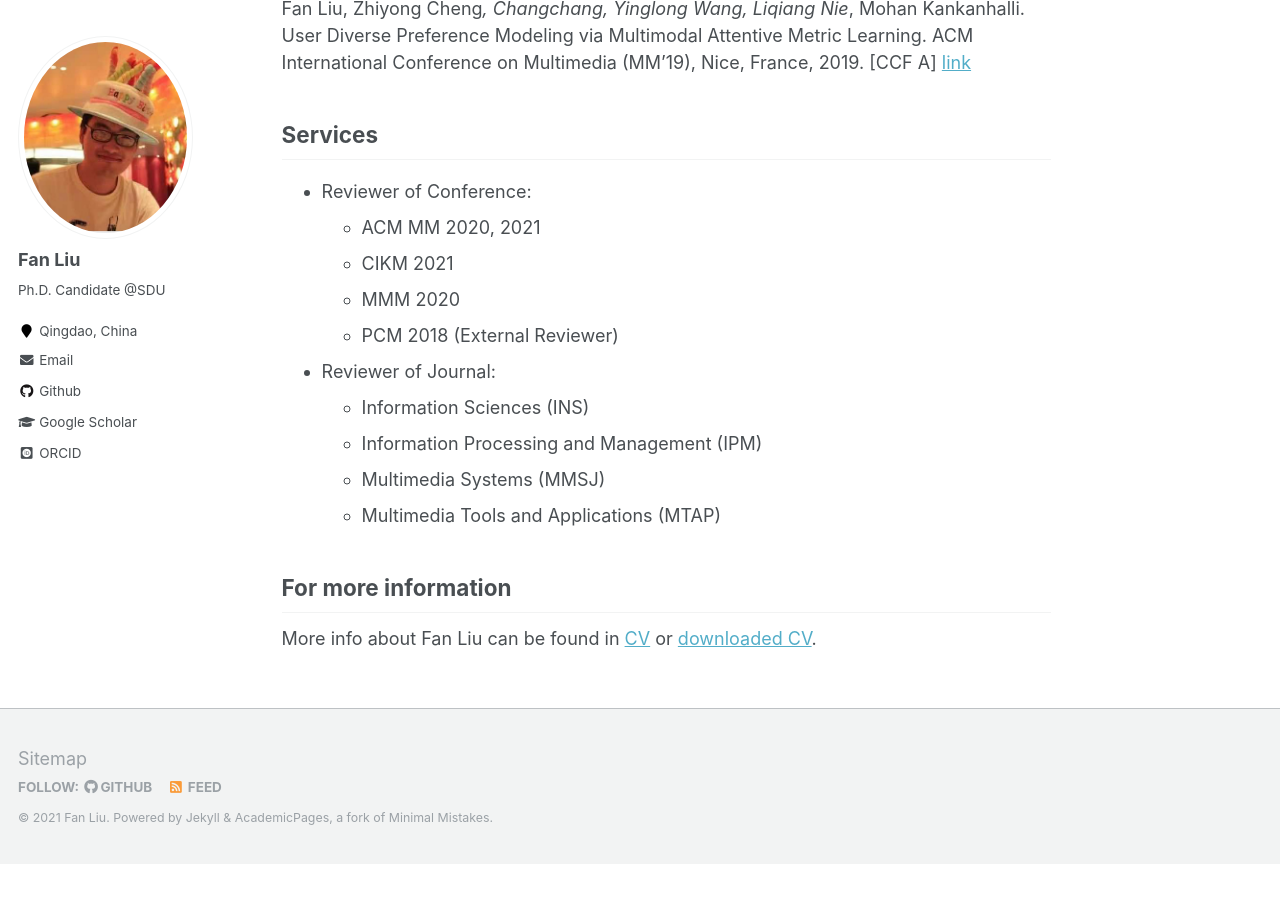
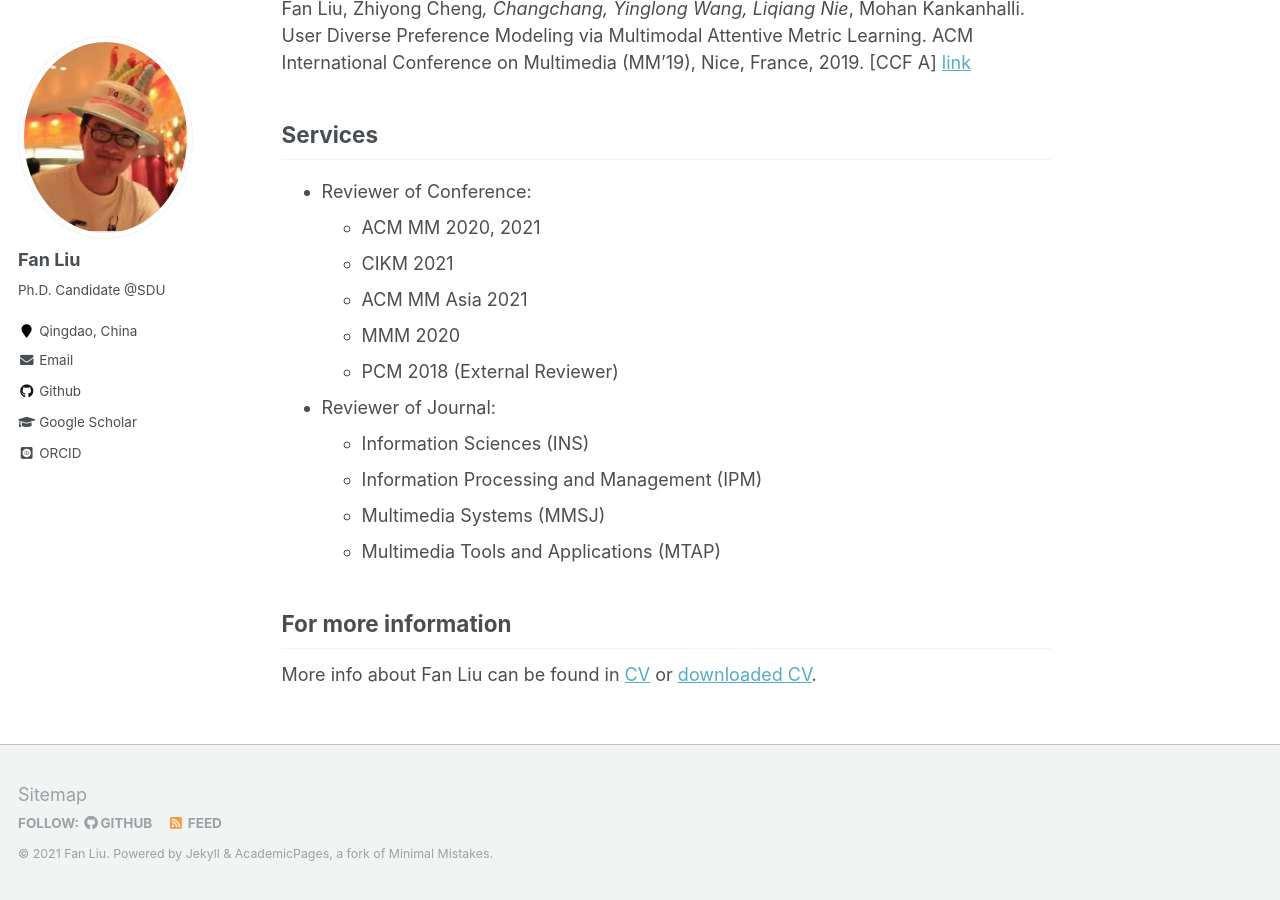
Before and after one commit to liufancs/liufancs.github.io, a Jekyll site: the page built from _pages/about.md, in a window 1280 px wide and 900 px high, scrolled down 900 px. Built offline with Jekyll 4.4.1, drawn with Linux system fonts in a browser that asks for light colours; some web fonts are replaced; before the commit the page ends 1764 px from its top, so only the background shows below that.

Commit message:
Update about.md

```diff
--- a/_pages/about.md
+++ b/_pages/about.md
@@ -30,6 +30,7 @@ Fan Liu, Zhiyong Cheng*, Changchang, Yinglong Wang, Liqiang Nie*, Mohan Kankanha
 * Reviewer of Conference:
   + ACM MM 2020, 2021
   + CIKM 2021
+  + ACM MM Asia 2021
   + MMM 2020
   + PCM 2018 (External Reviewer)
 * Reviewer of Journal:
```
